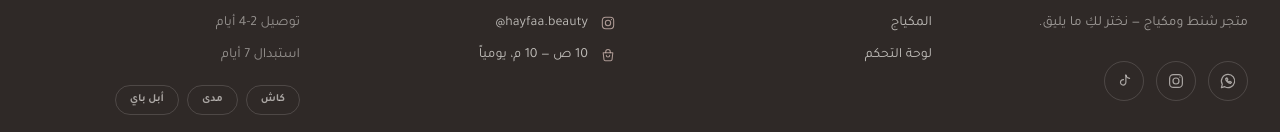
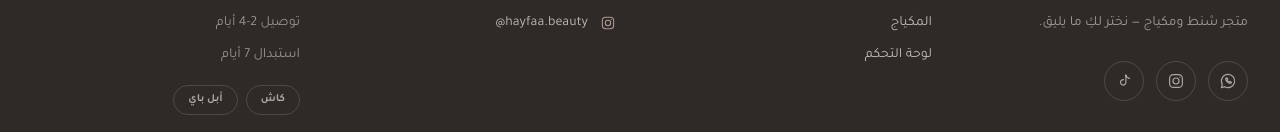
Before and after one commit to ibrahimalmubark27-bit/itshayfaa-beaty-00, a Next.js app: page / in a window 1280 px wide. Shown: the part 7259-7391 px from the top of the page. Built offline with nearby package versions, Linux system fonts and the light colour scheme; no server answers; the database is empty; a web font is replaced by a local one.

Commit message:
Remove hours line and Mada from footer

```diff
--- a/src/components/sections.tsx
+++ b/src/components/sections.tsx
@@ -6,7 +6,6 @@ import { useI18n } from "@/lib/i18n";
 import {
   Accent,
   ArrowIcon,
-  BagIcon,
   CheckIcon,
   ExchangeIcon,
   FlowerMark,
@@ -567,10 +566,7 @@ export function Footer() {
               <InstagramIcon className="h-4 w-4 shrink-0 text-blush/70" />
               <span dir="ltr">@hayfaa.beauty</span>
             </li>
-            <li className="flex items-center gap-3">
-              <BagIcon className="h-4 w-4 shrink-0 text-blush/70" />
-              <span>{t.footer.hours}</span>
-            </li>
+
           </ul>
         </div>
 
--- a/src/lib/i18n.ts
+++ b/src/lib/i18n.ts
@@ -80,10 +80,9 @@ const ar = {
     desc: "متجر شنط ومكياج — نختر لكِ ما يليق.",
     sections: "الأقسام",
     contact: "تواصلي",
-    hours: "10 ص — 10 م، يومياً",
     shipping: "الشحن",
     shippingItems: ["شحن مجاني فوق 350 ر.ق", "توصيل 2-4 أيام", "استبدال 7 أيام"],
-    payments: ["كاش", "مدى", "أبل باي"],
+    payments: ["كاش", "أبل باي"],
     track: "تتبّعي طلبك",
     trackBtn: "تتبّعي",
     trackStages: ["تم الاستلام", "قيد التجهيز", "تم الشحن"],
@@ -242,10 +241,9 @@ const en: Strings = {
     desc: "A boutique for bags and makeup — we choose what suits you.",
     sections: "Collections",
     contact: "Contact",
-    hours: "10 AM — 10 PM, daily",
     shipping: "Shipping",
     shippingItems: ["Free shipping over 350 QAR", "Delivery in 2-4 days", "7-day exchange"],
-    payments: ["Cash", "Mada", "Apple Pay"],
+    payments: ["Cash", "Apple Pay"],
     track: "Track your order",
     trackBtn: "Track",
     trackStages: ["Received", "Preparing", "Shipped"],
```
